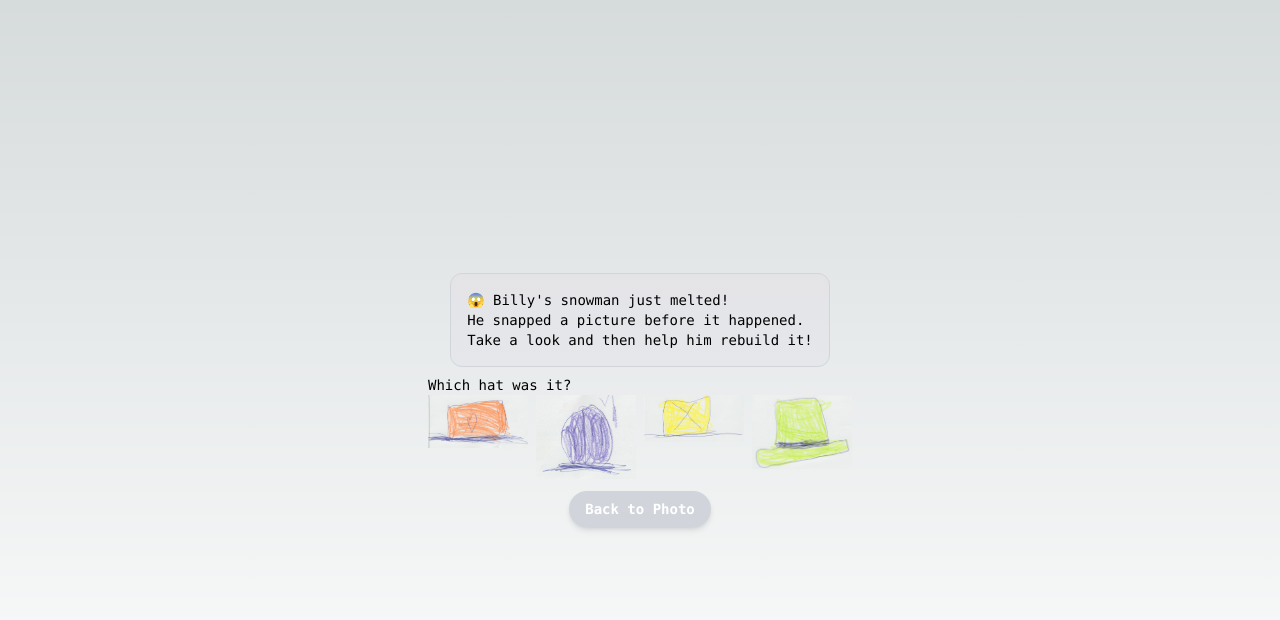
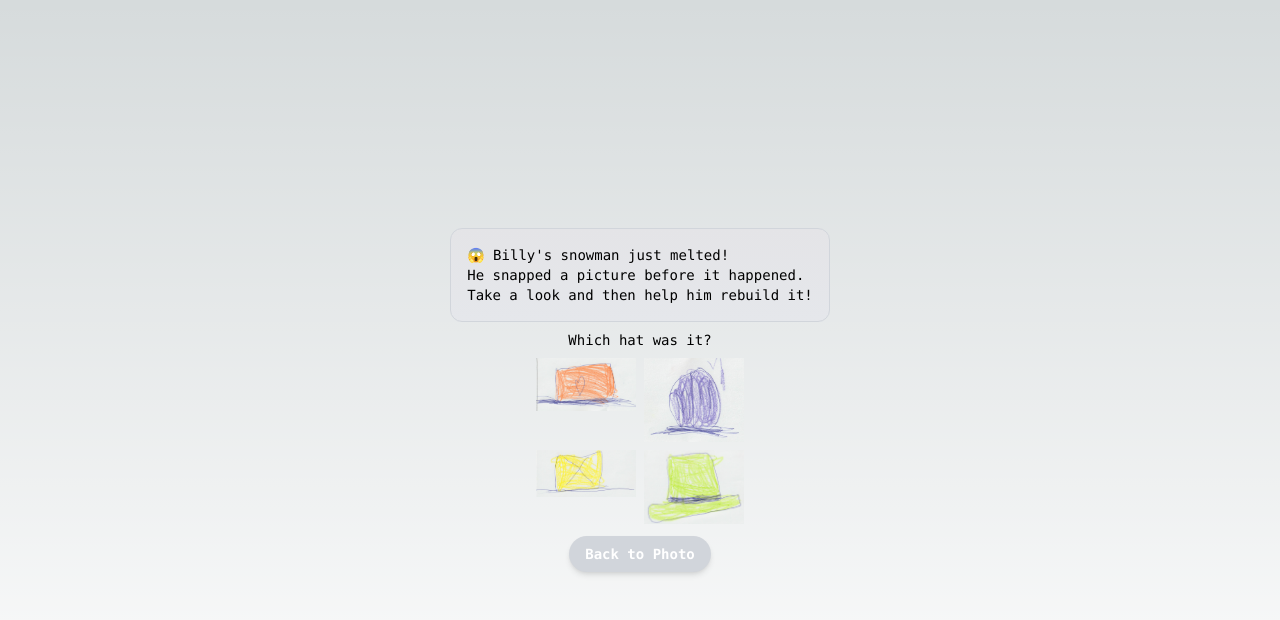
Before and after one commit to greg-finley/snowman_builder, a Next.js app: page / in a window 1280 px wide. Both pictures are taken after a click on the button "Let's Rebuild!". Shown: the top 620 px of the page. Built offline with nearby package versions, Linux system fonts and the light colour scheme.

Commit message:
Two rows of two

```diff
--- a/src/app/components/SnowmanPartOptions.tsx
+++ b/src/app/components/SnowmanPartOptions.tsx
@@ -11,12 +11,27 @@ interface SnowmanPartOptionsProps {
 
 export default function SnowmanPartOptions(props: SnowmanPartOptionsProps) {
   const { snowmanPart, handleGuess } = props;
+  const shuffledIndexes = _.shuffle(indexes);
+  // Assumes we always have exactly 4 items
+  const firstRow = shuffledIndexes.slice(0, 2);
+  const secondRow = shuffledIndexes.slice(2);
 
   return (
-    <div>
-      <p>Which {snowmanPart} was it?</p>
-      <div className="flex flex-wrap gap-2">
-        {_.shuffle(indexes).map((index) => (
+    <div className="flex flex-col gap-2">
+      <p className="flex justify-center">Which {snowmanPart} was it?</p>
+      <div className="flex justify-center gap-2">
+        {firstRow.map((index) => (
+          <div
+            key={index + snowmanPart}
+            className="cursor-pointer"
+            onClick={() => handleGuess(snowmanPart, index)}
+          >
+            <SnowmanPartImage index={index} snowmanPart={snowmanPart} />
+          </div>
+        ))}
+      </div>
+      <div className="flex justify-center gap-2">
+        {secondRow.map((index) => (
           <div
             key={index + snowmanPart}
             className="cursor-pointer"
```
